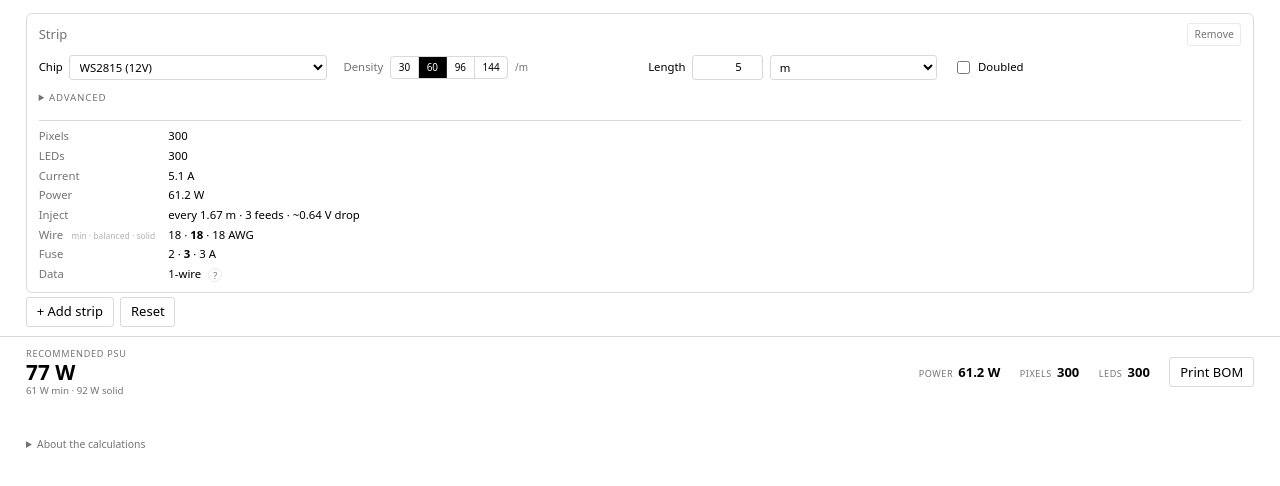
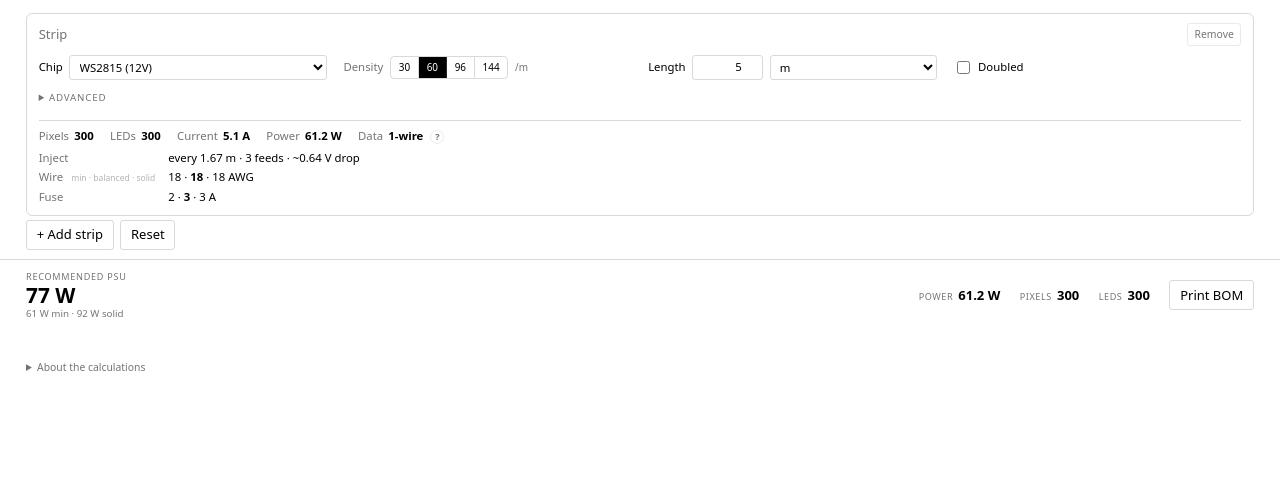
Before and after one commit to svartljus/calculed, a website with bundled scripts: page index.html in a window 1280 px wide. Built offline with nearby package versions, Linux system fonts and the light colour scheme.

Commit message:
style: inline stats row (pixels · LEDs · current · power · data)

```diff
--- a/index.html
+++ b/index.html
@@ -83,12 +83,16 @@
         </details>
 
         <section data-results>
-          <dl>
-            <dt>Pixels</dt>     <dd><output name="pixels">0</output></dd>
-            <dt>LEDs</dt>       <dd><output name="ledCount">0</output></dd>
-            <dt>Current</dt>    <dd><output name="current">0</output> A</dd>
-            <dt>Power</dt>      <dd><output name="power">0</output> W</dd>
-            <dt>Inject</dt>     <dd><output name="injectionSummary">—</output></dd>
+          <dl class="stats">
+            <div><dt>Pixels</dt>  <dd><output name="pixels">0</output></dd></div>
+            <div><dt>LEDs</dt>    <dd><output name="ledCount">0</output></dd></div>
+            <div><dt>Current</dt> <dd><output name="current">0</output> A</dd></div>
+            <div><dt>Power</dt>   <dd><output name="power">0</output> W</dd></div>
+            <div><dt>Data</dt>    <dd><output name="dataShort">—</output> <button type="button" class="info" data-info title="">?</button></dd></div>
+          </dl>
+          <dl class="details">
+            <dt>Inject</dt>
+            <dd><output name="injectionSummary">—</output></dd>
             <dt>Wire <span class="tier-hint" title="Three options: bare-minimum gauge / standard 1.25× safety / extra headroom for sustained max brightness">min · balanced · solid</span></dt>
             <dd>
               <output name="awgMin">—</output> ·
@@ -100,11 +104,6 @@
               <output name="fuseMin">—</output> ·
               <strong><output name="fuseBalanced">—</output></strong> ·
               <output name="fuseSolid">—</output> A
-            </dd>
-            <dt>Data</dt>
-            <dd>
-              <output name="dataShort">—</output>
-              <button type="button" class="info" data-info title="">?</button>
             </dd>
           </dl>
         </section>
--- a/style.css
+++ b/style.css
@@ -137,19 +137,34 @@ label:has(> input:disabled) { color: var(--muted); }
   padding-top: 0.55rem;
   margin-top: 0.25rem;
   border-top: var(--rule);
+  display: grid;
+  gap: 0.4rem;
+  font-size: 0.875em;
 }
-[data-results] dl {
+
+/* Inline stats — flex pairs that flow across the row */
+[data-results] .stats {
+  margin: 0;
+  display: flex;
+  flex-wrap: wrap;
+  gap: 0.25rem 1.25rem;
+  align-items: baseline;
+}
+[data-results] .stats > div { display: flex; gap: 0.4rem; align-items: baseline; }
+[data-results] .stats dt { color: var(--muted); margin: 0; }
+[data-results] .stats dd { margin: 0; font-variant-numeric: tabular-nums; font-weight: 600; }
+
+/* Detail rows — traditional dt/dd grid for the wider items */
+[data-results] .details {
   margin: 0;
   display: grid;
   grid-template-columns: max-content 1fr;
   column-gap: 1rem;
   row-gap: 0.25rem;
-  font-size: 0.875em;
 }
-[data-results] dt { color: var(--muted); }
-[data-results] dd { margin: 0; font-variant-numeric: tabular-nums; min-width: 0; overflow-wrap: anywhere; }
-[data-results] dd output { font-variant-numeric: tabular-nums; }
-[data-results] dd strong { font-weight: 700; }
+[data-results] .details dt { color: var(--muted); }
+[data-results] .details dd { margin: 0; font-variant-numeric: tabular-nums; min-width: 0; overflow-wrap: anywhere; }
+[data-results] .details dd strong { font-weight: 700; }
 
 .tier-hint {
   font-size: 0.75em;
```
